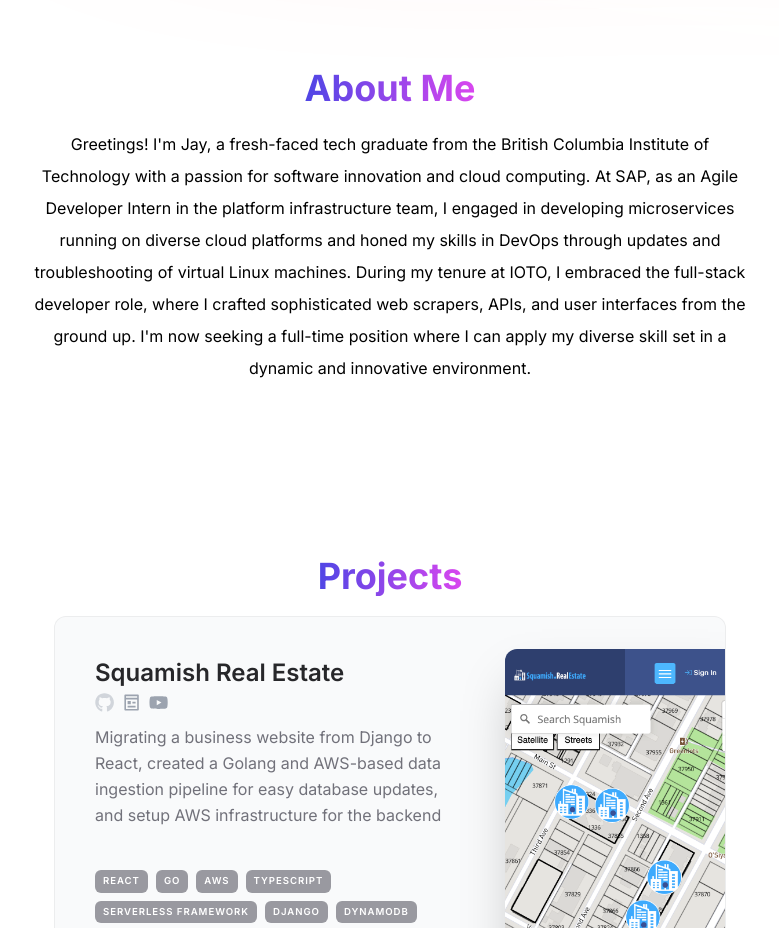
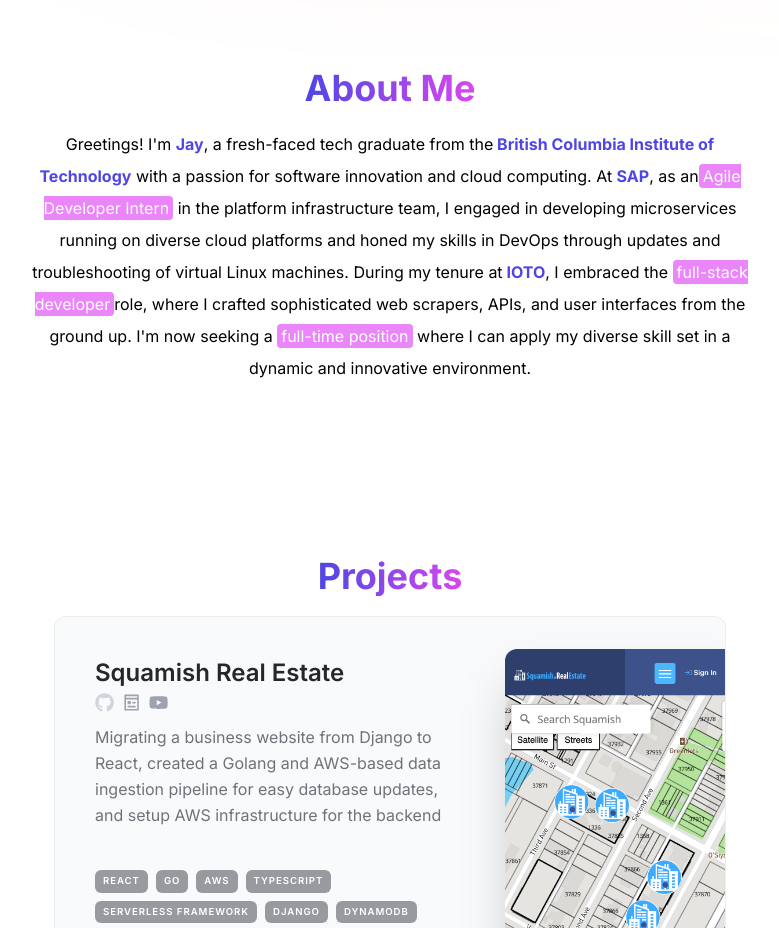
Before and after one commit to jayjang0209/porfolio-website, a Next.js app: page / in a window 1280 px wide. Shown: the part 1000-1928 px from the top of the page, without its empty margins (250-1029 px from the left). Built offline with nearby package versions, Linux system fonts and the light colour scheme; no server answers.

Commit message:
apply highlight and emphasis style

```diff
--- a/app/globals.css
+++ b/app/globals.css
@@ -45,9 +45,6 @@ html {
   --line-color: #c7d2fe;
 }
 
-.indigo_gradient {
-  @apply bg-gradient-to-r from-indigo-600 to-fuchsia-500 bg-clip-text text-transparent;
-}
 
 /* Add this to your CSS file */
 .work-experience-hover {
@@ -58,3 +55,16 @@ html {
 .work-experience-hover:hover {
   transform: scale(1.05);
 }
+
+
+.indigo_gradient {
+  @apply bg-gradient-to-r from-indigo-600 to-fuchsia-500 bg-clip-text text-transparent;
+}
+
+.highlight {
+  @apply text-indigo-600 font-bold;
+}
+
+.emphasis {
+  @apply text-white bg-fuchsia-400/90 px-1 py-0.5 rounded;
+}
--- a/components/about.tsx
+++ b/components/about.tsx
@@ -19,16 +19,24 @@ export default function About() {
     >
       <SectionHeading>About Me</SectionHeading>
       <p className="mb-3">
-        Greetings! I'm Jay, a fresh-faced tech graduate from the British
-        Columbia Institute of Technology with a passion for software innovation
-        and cloud computing. At SAP, as an Agile Developer Intern in the
-        platform infrastructure team, I engaged in developing microservices
-        running on diverse cloud platforms and honed my skills in DevOps through
-        updates and troubleshooting of virtual Linux machines. During my tenure
-        at IOTO, I embraced the full-stack developer role, where I crafted
-        sophisticated web scrapers, APIs, and user interfaces from the ground
-        up. I'm now seeking a full-time position where I can apply my diverse
-        skill set in a dynamic and innovative environment.
+        Greetings! I'm <span className="highlight">Jay</span>, a fresh-faced
+        tech graduate from the
+        <span className="highlight">
+          {" "}
+          British Columbia Institute of Technology
+        </span>{" "}
+        with a passion for software innovation and cloud computing. At{" "}
+        <span className="highlight">SAP</span>, as an
+        <span className="emphasis">Agile Developer Intern</span> in the platform
+        infrastructure team, I engaged in developing microservices running on
+        diverse cloud platforms and honed my skills in DevOps through updates
+        and troubleshooting of virtual Linux machines. During my tenure at
+        <span className="highlight"> IOTO</span>, I embraced the{" "}
+        <span className="emphasis">full-stack developer</span>
+        role, where I crafted sophisticated web scrapers, APIs, and user
+        interfaces from the ground up. I'm now seeking a{" "}
+        <span className="emphasis">full-time position</span> where I can apply
+        my diverse skill set in a dynamic and innovative environment.
       </p>
     </motion.section>
   );
```
